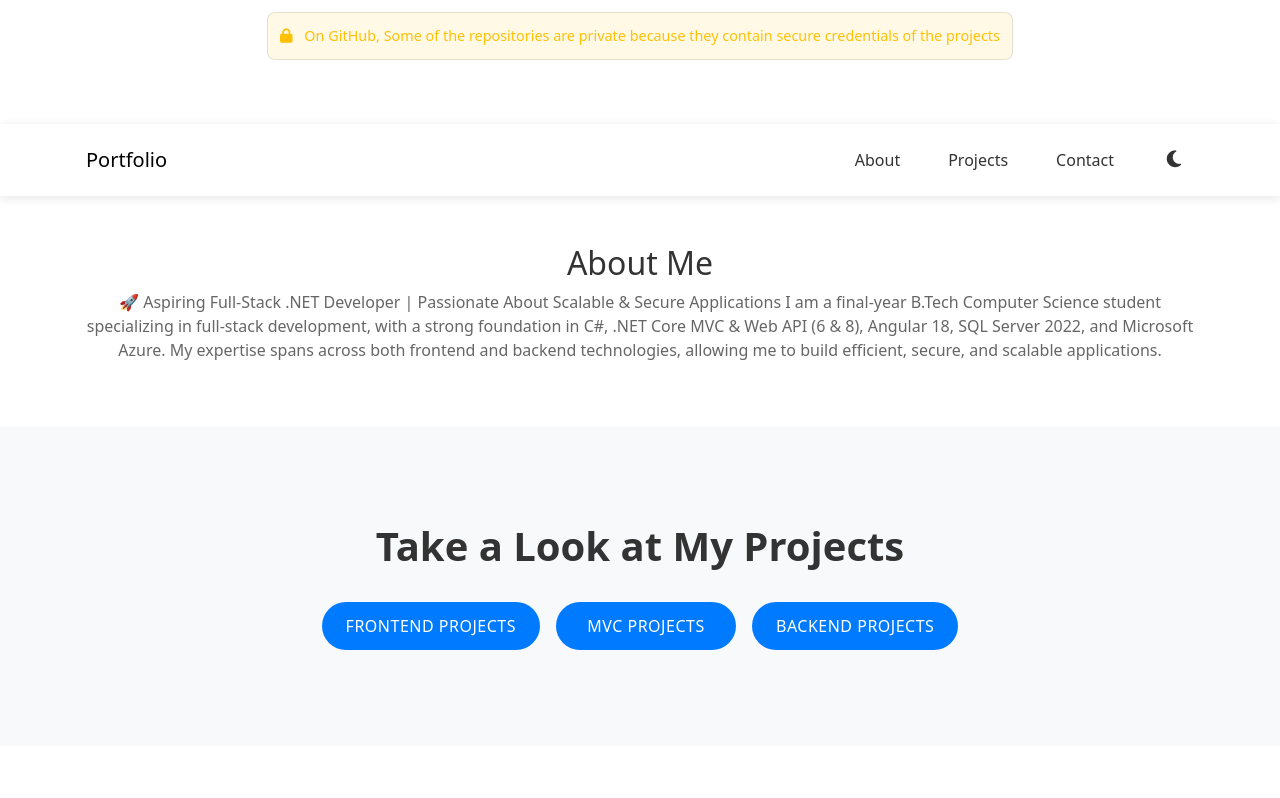
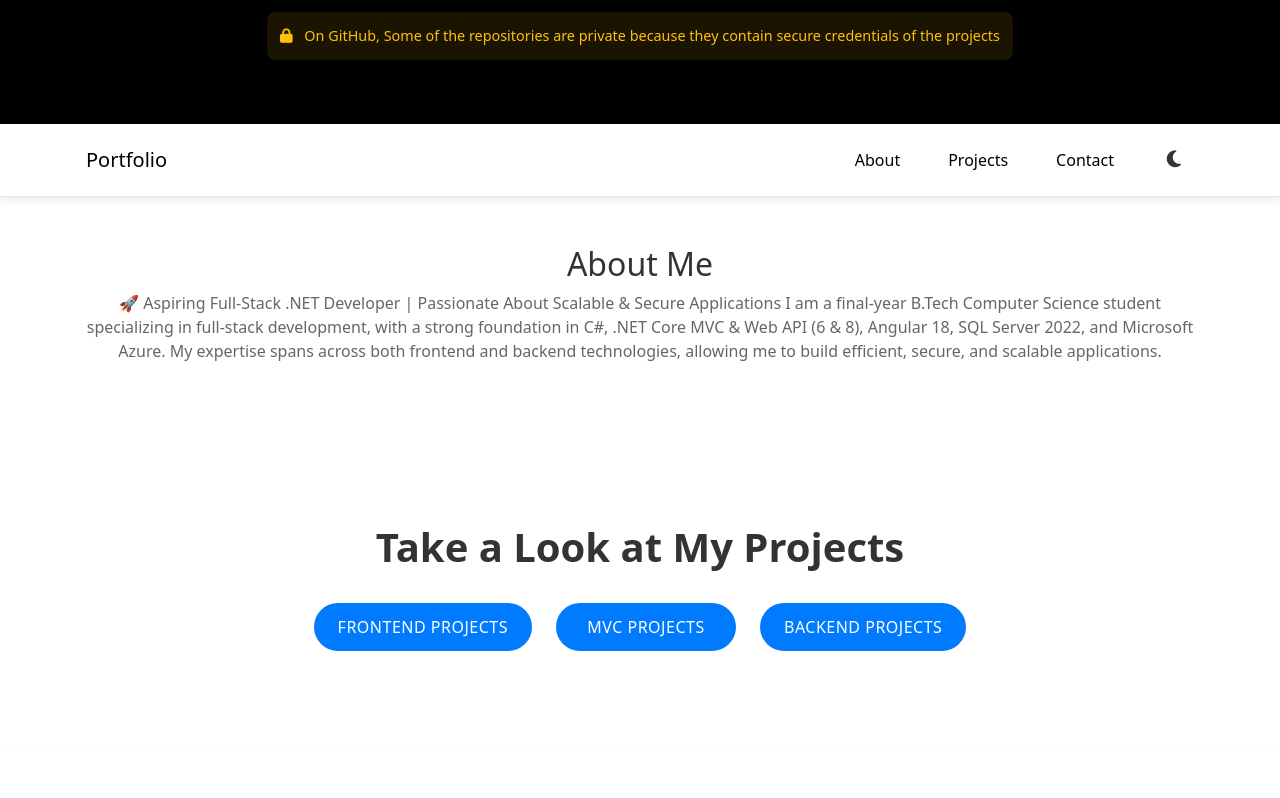
Before and after one commit to vishnubhandarge/myPortfolio, an Angular app: page / in a window 1280 px wide. Shown: the part 460-1258 px from the top of the page. Built offline with nearby package versions, Linux system fonts and the light colour scheme.

Commit message:
Final commit commit

```diff
--- a/angular.json
+++ b/angular.json
@@ -38,13 +38,13 @@
               "budgets": [
                 {
                   "type": "initial",
-                  "maximumWarning": "500kB",
-                  "maximumError": "1MB"
+                  "maximumWarning": "2mb",
+                  "maximumError": "5mb"
                 },
                 {
                   "type": "anyComponentStyle",
-                  "maximumWarning": "2kB",
-                  "maximumError": "4kB"
+                  "maximumWarning": "20kb",
+                  "maximumError": "40kb"
                 }
               ],
               "outputHashing": "all"
--- a/src/app/components/portfolio/portfolio.component.css
+++ b/src/app/components/portfolio/portfolio.component.css
@@ -205,12 +205,12 @@ body {
 
 /* Navbar */
 .navbar {
+  background-color: var(--bg-primary);
+  border-bottom: 1px solid var(--border-color);
   padding: 1rem 0;
   position: sticky;
   top: 0;
   z-index: 1000;
-  background-color: var(--bg-primary);
-  box-shadow: 0 2px 10px var(--shadow);
 }
 
 .navbar-toggler {
@@ -729,11 +729,8 @@ p, span {
   display: flex;
   align-items: center;
   justify-content: center;
-  background-color: var(--projects-intro-bg);
-  position: relative;
-  overflow: hidden;
+  background-color: var(--bg-primary);
   padding: 3rem 1rem;
-  transition: all 0.3s ease;
 }
 
 .projects-intro::before {
@@ -809,90 +806,12 @@ p, span {
   left: 100%;
 }
 
-.projects-intro {
-  height: 40vh;
-  display: flex;
-  align-items: center;
-  justify-content: center;
-  background-color: var(--bg-secondary);
-  position: relative;
-  overflow: hidden;
-}
-
-.projects-intro::before {
-  content: '';
-  position: absolute;
-  top: 0;
-  left: 0;
-  right: 0;
-  bottom: 0;
-  background: linear-gradient(135deg,
-    rgba(var(--link-color-rgb), 0.05),
-    rgba(var(--link-hover-color-rgb), 0.05));
-  z-index: 1;
-}
-
-.projects-intro > div {
-  position: relative;
-  z-index: 2;
-}
-
-.projects-intro h1 {
-  color: var(--text-primary);
-  font-size: 2.5rem;
-  font-weight: 700;
-  margin-bottom: 2rem;
-  text-align: center;
-}
-
-.button-container {
-  display: flex;
-  justify-content: center;
-  gap: 1rem;
-  flex-wrap: wrap;
-}
-
-.button-container .animated-btn {
-  min-width: 180px;
-  background: #007bff !important;
-  border: none;
-  color: white;
-  padding: 0.75rem 1.5rem;
-  border-radius: 25px;
-  font-weight: 500;
-  font-size: 1rem;
-  text-transform: uppercase;
-  letter-spacing: 0.5px;
-  transition: all 0.3s ease;
-  position: relative;
-  overflow: hidden;
-}
-
-.button-container .animated-btn:hover {
-  background: #0056b3 !important;
-  transform: translateY(-3px);
-  box-shadow: 0 5px 15px rgba(0, 123, 255, 0.4);
-}
-
-.button-container .animated-btn::before {
-  content: '';
-  position: absolute;
-  top: 0;
-  left: -100%;
-  width: 100%;
-  height: 100%;
-  background: linear-gradient(120deg, transparent, rgba(255, 255, 255, 0.3), transparent);
-  transition: 0.5s;
-}
-
-.button-container .animated-btn:hover::before {
-  left: 100%;
-}
-
 /* Header Styles */
 header {
   background-color: var(--header-bg) !important;
+  padding: 60px 0;
   color: var(--header-text);
+  box-shadow: 0 4px 20px rgba(0, 0, 0, 0.2);
 }
 
 /* Section Styles */
@@ -1021,21 +940,19 @@ header .social-links {
 }
 
 header .social-links a {
-  display: inline-flex;
+  color: #ffffff !important;
+  display: flex;
   align-items: center;
   justify-content: center;
-  width: 45px;
-  height: 45px;
+  width: 40px;
+  height: 40px;
   border-radius: 50%;
   background: rgba(255, 255, 255, 0.15);
-  transition: all 0.3s ease;
-  font-size: 1.5rem;
+  transition: transform 0.3s;
 }
 
 header .social-links a:hover {
-  background: rgba(255, 255, 255, 0.25);
   transform: translateY(-3px);
-  box-shadow: 0 5px 15px rgba(0, 0, 0, 0.3);
 }
 
 /* Explicitly target each icon */
--- a/src/styles.css
+++ b/src/styles.css
@@ -1,5 +1,6 @@
 /* You can add global styles to this file, and also import other style files */
 
+/* Theme Variables */
 :root {
   --bg-primary: #ffffff;
   --bg-secondary: #f8f9fa;
@@ -8,6 +9,9 @@
   --card-bg: #ffffff;
   --border-color: rgba(0, 0, 0, 0.1);
   --shadow: rgba(0, 0, 0, 0.1);
+  --header-bg: #000000;
+  --header-text: #ffffff;
+  --navbar-text: #000000;
 }
 
 [data-theme="dark"] {
@@ -18,6 +22,9 @@
   --card-bg: #2d2d2d;
   --border-color: rgba(255, 255, 255, 0.1);
   --shadow: rgba(0, 0, 0, 0.3);
+  --header-bg: #000000;
+  --header-text: #ffffff;
+  --navbar-text: #ffffff;
 }
 
 body {
@@ -25,3 +32,19 @@ body {
   color: var(--text-primary);
   transition: background-color 0.3s, color 0.3s;
 }
+
+/* Global Responsive Utilities */
+.container {
+  padding-left: 1rem;
+  padding-right: 1rem;
+}
+
+img {
+  max-width: 100%;
+  height: auto;
+}
+
+.table-responsive {
+  overflow-x: auto;
+  -webkit-overflow-scrolling: touch;
+}
```
Also changed, not shown: public/images/userManager.jpeg (added).
